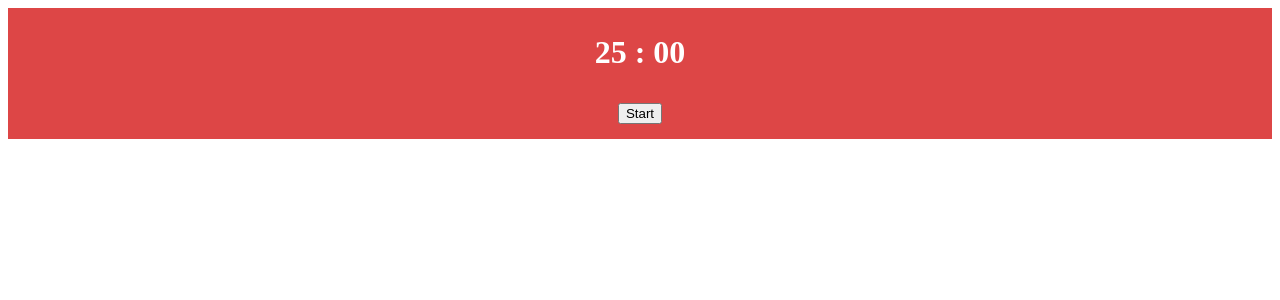
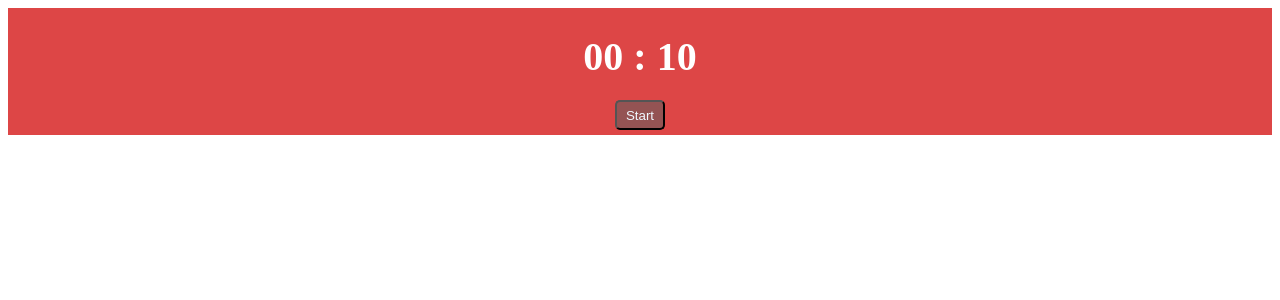
Before and after one commit to Wecpo/Pomodoro, a Vue app: page / in a window 1280 px wide. Shown: the top 300 px of the page. Built offline with nearby package versions, Linux system fonts and the light colour scheme.

Commit message:
feat: added short rest timer and toggling from focus to short rest and etc.

```diff
--- /dev/null
+++ b/src/components/TimerButton.vue
@@ -0,0 +1,19 @@
+<template>
+    <button class="timerButton">
+        <slot></slot>
+    </button>
+</template>
+
+<style>
+.timerButton {
+    color: aliceblue;
+    background-color: rgb(148, 83, 83);
+    border-radius: 5px;
+    width: 50px;
+    height: 30px;
+}
+
+.timerButton:hover {
+    cursor: pointer;
+}
+</style>
--- a/src/components/TimerMain.vue
+++ b/src/components/TimerMain.vue
@@ -1,82 +1,82 @@
 <script setup lang="ts">
-import { ref } from "vue";
-import { formatTime } from "../utils/formatTime.ts";
+import { computed, ref } from "vue";
+import { formatTime } from "../utils/formatTime";
+import TimerButton from "./TimerButton.vue";
 
-const initTime = 1500;
+const focusTime = 10;
+const shortRestTime = 3
+const longRestTime = 600
 
 enum TimerStatus {
   Started = "started",
   Paused = "paused",
-  Stopped = "stopped",
 }
 
-const initialTimer = ref<number>(initTime);
+enum TimerType {
+  Focus = 'focus',
+  ShortRest = 'shortRest',
+  LongRest = 'longRest'
+}
 
-const timerStatus = ref<TimerStatus>(TimerStatus.Stopped);
+const timerType = ref<string>(TimerType.Focus)
+const currentTime = ref<number>(focusTime);
 
-const currentInterval = ref<NodeJS.Timeout>();
+const timerStatus = ref<TimerStatus>(TimerStatus.Paused);
+
+const currentIntervalId = ref<number>();
 
 const startTimer = () => {
   timerStatus.value = TimerStatus.Started;
-  console.log("start", timerStatus.value);
+
   const interval = setInterval(() => {
-    initialTimer.value--;
+    currentTime.value--;
+    if (currentTime.value === 0) {
+      clearInterval(interval);
+      if (timerType.value === TimerType.Focus) {
+        timerType.value = TimerType.ShortRest
+        currentTime.value = shortRestTime
+        timerStatus.value = TimerStatus.Paused
+        alert("Помидор завершился!");
+        return
+      }
+      if (timerType.value === TimerType.ShortRest) {
+        timerType.value = TimerType.Focus
+        currentTime.value = focusTime
+        timerStatus.value = TimerStatus.Paused
+        alert("Короткий перерыв завершился!");
+        return
+      }
 
-    if (initialTimer.value === 0) {
-      clearInterval(interval);
-      alert("Помидор завершился!");
     }
   }, 1000);
 
-  currentInterval.value = interval;
+  currentIntervalId.value = interval;
 };
 
-const stopTimer = () => {
-  clearInterval(currentInterval.value);
-  timerStatus.value = TimerStatus.Stopped;
-  console.log("stop", timerStatus.value);
-  initialTimer.value = initTime;
+const pauseTimer = () => {
+  clearInterval(currentIntervalId.value);
+  timerStatus.value = TimerStatus.Paused;
 };
-const pauseTimer = () => {
-  clearInterval(currentInterval.value);
-  timerStatus.value = TimerStatus.Paused;
-  console.log("[pause]", timerStatus.value);
-};
+
+const currentTimerClass = computed(() => {
+  return timerType.value === TimerType.Focus ? `mainContainerFocus` : `mainContainerRest`
+})
 </script>
 
 <template>
-  <div class="mainContainer">
+  <div :class="currentTimerClass">
     <div class="timerContainer">
-      <h1>{{ formatTime(initialTimer) }}</h1>
+      {{ formatTime(currentTime) }}
     </div>
     <div class="timerButtonsContainer">
-      <button
-        v-if="
-          timerStatus === TimerStatus.Started ||
-          timerStatus === TimerStatus.Paused
-        "
-        @click="stopTimer"
-      >
-        Stop
-      </button>
-      <button
-        v-if="
-          timerStatus === TimerStatus.Stopped ||
-          timerStatus === TimerStatus.Paused
-        "
-        @click="startTimer"
-      >
-        Start
-      </button>
-      <button v-if="timerStatus === TimerStatus.Started" @click="pauseTimer">
-        Pause
-      </button>
+      <TimerButton v-if="timerStatus === TimerStatus.Paused" @click="startTimer">Start</TimerButton>
+      <TimerButton v-if="timerStatus === TimerStatus.Started" @click="pauseTimer">Pause</TimerButton>
     </div>
   </div>
 </template>
 
 <style scoped>
-.mainContainer {
+.mainContainerFocus {
   display: flex;
   flex-direction: column;
   align-items: center;
@@ -84,15 +84,18 @@ const pauseTimer = () => {
   background-color: rgb(221, 70, 70);
 }
 
-.timerContainer {
-  color: #fff;
+.mainContainerRest {
+  display: flex;
+  flex-direction: column;
+  align-items: center;
+  padding: 5px;
+  background-color: rgb(177, 218, 179);
 }
 
-.timerButtonsContainer {
-  margin: 5px;
-  padding: 5px;
-  :hover {
-    cursor: pointer;
-  }
+.timerContainer {
+  font-size: 40px;
+  font-weight: bolder;
+  color: #fff;
+  margin: 20px;
 }
 </style>
```
